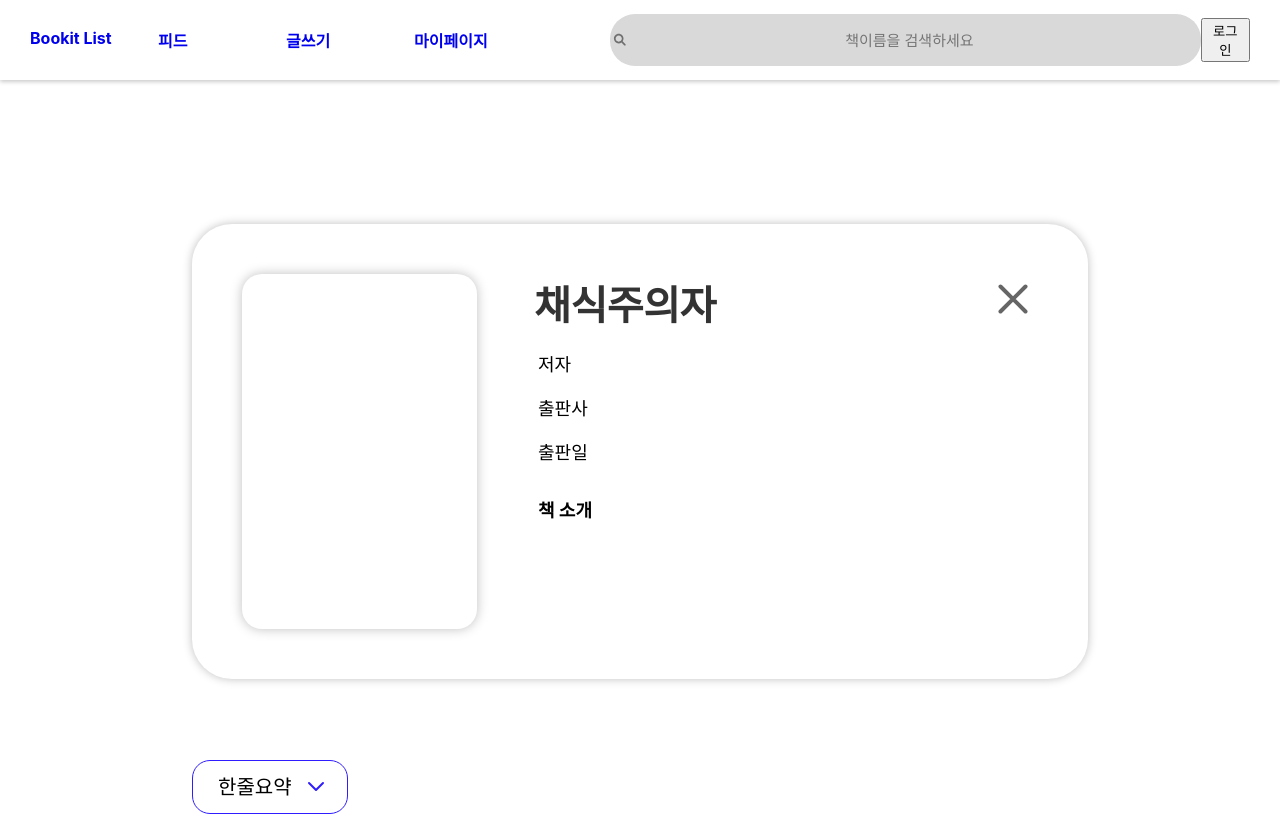
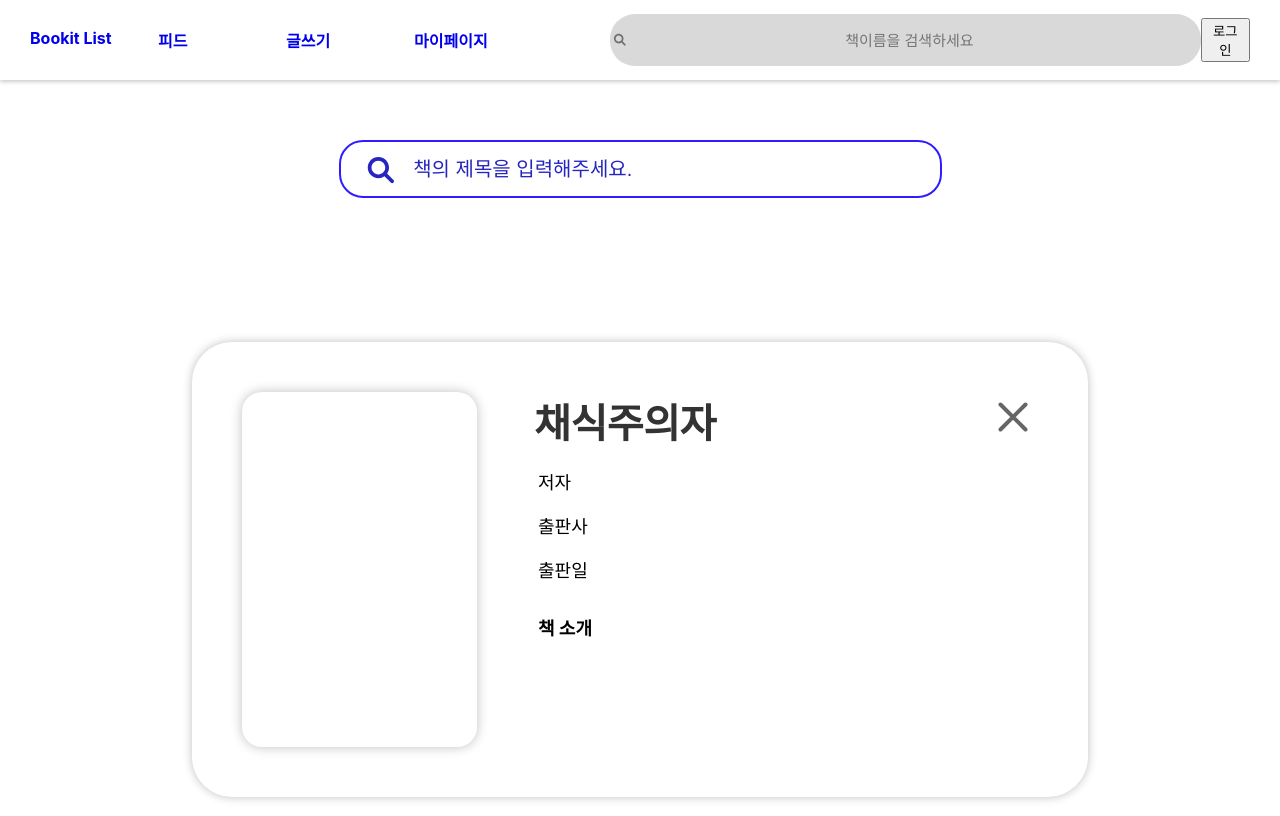
Before and after one commit to BookitList/BookitList_frontend, a React (Create React App) app: page /Writing in a window 1280 px wide. Shown: the top 816 px of the page. Built offline with nearby package versions, Linux system fonts and the light colour scheme.

Commit message:
Feat: 책 검색 바 UI 구현 완료

```diff
--- a/src/pages/Writing/Writing.css
+++ b/src/pages/Writing/Writing.css
@@ -6,7 +6,52 @@
 .WritingContainer{
     margin: 0 15vw;
 
+
 }
+
+.BookSearchContainer{
+  position: relative;
+  margin: 0 26.5vw;
+  margin-top: 59.66px;
+  width: 46.8vw;
+  height: 54px;
+  border-radius: 24px;
+  border: 2px solid #2F1DFF;
+  background: var(--naver-text, #FFF);
+  display: flex;
+  align-items: center;
+}
+
+.BookSearchIcon{
+  position: absolute;
+  top: 8px;
+  left: 18px;
+
+}
+
+
+.BookSearchBar{
+  margin-left: 70px;
+  box-sizing: border-box;
+  color: #2626BF;
+  font-size: 20px;
+  font-style: normal;
+  font-weight: 600;
+  line-height: 24px;
+  border: none;
+}
+
+.BookSearchBar::placeholder{
+  color: #2626BF;
+  font-size: 20px;
+  font-style: normal;
+  font-weight: 500;
+}
+
+.BookSearchBar:focus {
+  outline: none;
+}
+
 
 .SelectedBookContainer{
   display: flex;
--- a/src/pages/Writing/Writing.js
+++ b/src/pages/Writing/Writing.js
@@ -6,6 +6,9 @@ import Dropdown from 'components/Dropdown/Dropdown';
 import deleteButton from '../../img/deleteButton.svg';
 import template from '../../img/template.svg';
 import clear from '../../img/clearButton.svg';
+import BookSearchIcon from 'img/BookSearchIcon.svg';
+
+
 
 const Writing = () => {
   const [textValue, setTextValue] = useState("");
@@ -53,7 +56,12 @@ const Writing = () => {
   return (
     <div className='Writing'>
       <Header />
+      <div className='BookSearchContainer'>
+        <img className='BookSearchIcon' src={BookSearchIcon} alt='BookSearchIcon' />
+        <input className='BookSearchBar' placeholder='책의 제목을 입력해주세요.'/>
+        </div>
       <div className='WritingContainer'>
+
         <div className='SelectedBookContainer'>
           <div className='BookImg'></div>
           <div>
```
Also changed, not shown: src/pages/MyPage/MyRecord/MyRecord.css (added, +29 -0 lines), src/img/BookSearchIcon.svg (added).
